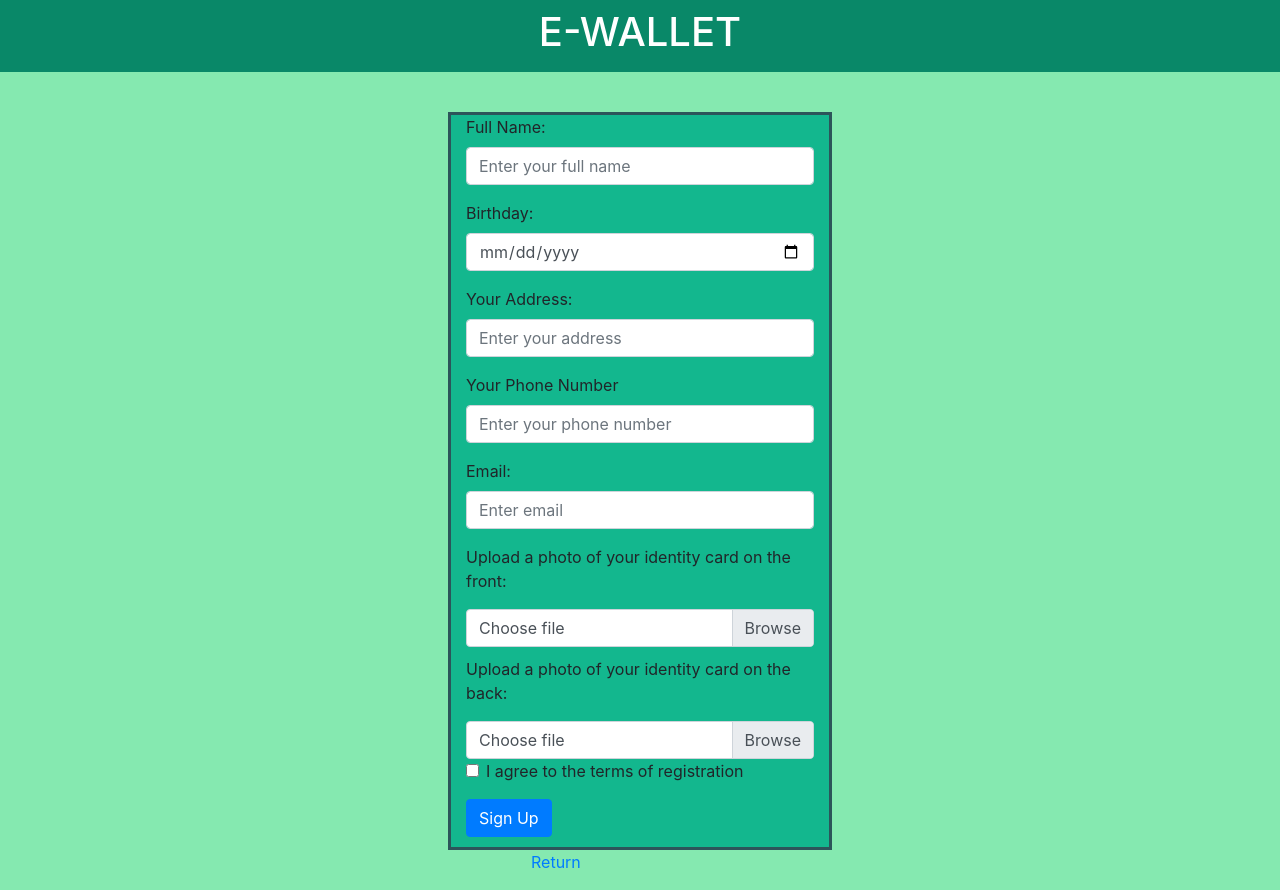
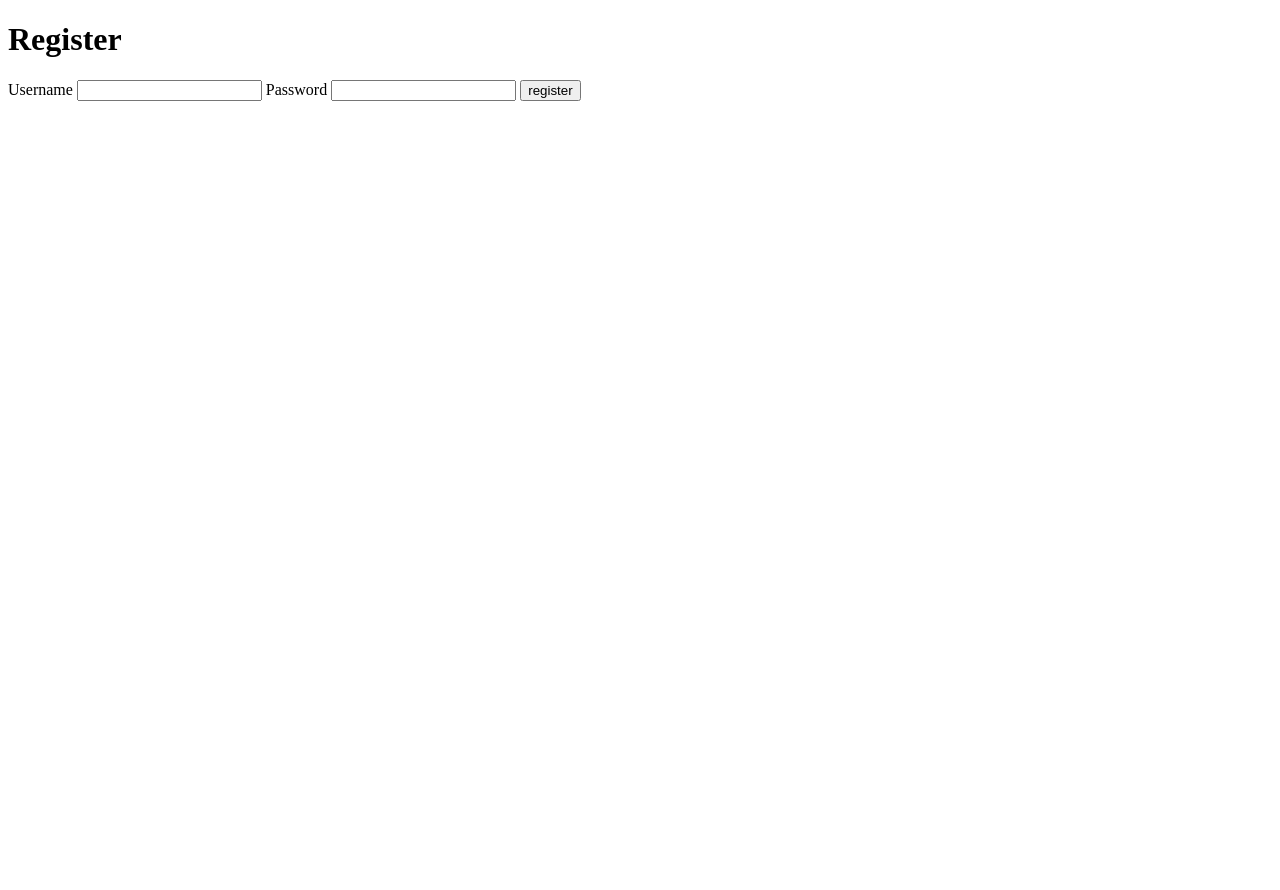
Before and after one commit to BUynn/webFinal, a PHP site: page /register.php in a window 1280 px wide. After the commit the page ends 101 px from the top, so only its background shows below. Run offline with PHP 8.4, Linux system fonts and the light colour scheme.

Commit message:
register

```diff
--- /dev/null
+++ b/BCWEBCK/Controller/CheckRegister.php
@@ -0,0 +1,19 @@
+<?php
+    require_once 'Config.php';
+    ob_start();
+    session_start();
+    //check register
+    if(isset($_POST['register'])){
+        $username = $_POST['username'];
+        $password = $_POST['password'];
+        $sql = "INSERT INTO __account (username,password) VALUES ('$username','$password')";
+        if(mysqli_query($conn,$sql)){
+            echo "Register success";
+        }else{
+            echo "Register failed";
+        }
+
+        //redirect to login page
+        header("Location: ../View/login.php");
+    }
+?>
--- a/BCWEBCK/View/index.php
+++ b/BCWEBCK/View/index.php
@@ -14,5 +14,10 @@ if(isset($_SESSION['username'])){
 </head>
 <body>
     <h1>Hello World</h1>
+    <a href="login.php">Logout</a>
+    <?php
+    session_destroy();
+    ?>
+
 </body>
 </html>
--- a/BCWEBCK/View/register.php
+++ b/BCWEBCK/View/register.php
@@ -1,108 +1,19 @@
+<?php
+    include('../Controller/CheckRegister.php');
+?>
 <!DOCTYPE html>
-<html lang="en">
+<html>
 <head>
-    <meta charset="UTF-8">
-    <meta http-equiv="X-UA-Compatible" content="IE=edge">
-    <meta name="viewport" content="width=device-width, initial-scale=1.0">
-    <title>Đăng Ký</title>
-    <link rel="stylesheet" href="https://cdn.jsdelivr.net/npm/bootstrap@4.6.1/dist/css/bootstrap.min.css">
-    <script src="https://cdn.jsdelivr.net/npm/jquery@3.6.0/dist/jquery.slim.min.js"></script>
-    <script src="https://cdn.jsdelivr.net/npm/popper.js@1.16.1/dist/umd/popper.min.js"></script>
-    <script src="https://cdn.jsdelivr.net/npm/bootstrap@4.6.1/dist/js/bootstrap.bundle.min.js"></script>
-    <link rel="stylesheet" href="../Resource/css/dangky.css">
+    <title>Register</title>
 </head>
 <body>
-    <div class="taskbar1">
-        <h1>E-WALLET</h1>
-    </div>
-
-
-    <div class="container">
-        <form action="/action_page.php" class="needs-validation" novalidate>
-            <div class="form-group">
-                <label for="fullname">Full Name:</label>
-                <input type="text" class="form-control" id="name" placeholder="Enter your full name" name="fullname" required>
-                <div class="invalid-feedback">Please enter your full name.</div>
-            </div>
-
-            <div class="form-group">
-                <label for="birthday">Birthday:</label>
-                <input type="date" class="form-control" id="birthday" name="birthday" required>
-                <div class="invalid-feedback">Please enter your birthday.</div>
-            </div>
-
-            <div class="form-group">
-                <label for="address">Your Address:</label>
-                <input type="text" class="form-control" id="address" placeholder="Enter your address" name="address" required>
-                <div class="invalid-feedback">Please enter your address.</div>
-            </div>
-
-            <div class="form-group">
-                <label for="phone">Your Phone Number</label>
-                <input type="text" class="form-control" id="phone" placeholder="Enter your phone number" name="phone" required>
-                <div class="invalid-feedback">Please enter your phone number.</div>
-            </div>
-
-            <div class="form-group">
-                <label for="email">Email:</label>
-                <input type="email" class="form-control" id="email" placeholder="Enter email" name="email" required>
-                <div class="invalid-feedback">Please enter your email.</div>
-            </div>
-
-            <p>Upload a photo of your identity card on the front:</p>
-            <div class="custom-file">
-                <input type="file" class="custom-file-input" id="customFile" required>
-                <label class="custom-file-label" for="customFile">Choose file</label>
-                <div class="invalid-feedback">Please upload a photo of your identity card on the front.</div>
-            </div>
-            <!-- <p>Default file:</p>
-            <input type="file" id="myFile" name="filename2"> -->
-
-            <p style="padding-top: 10px">Upload a photo of your identity card on the back:</p>
-            <div class="custom-file">
-                <input type="file" class="custom-file-input" id="customFile" required>
-                <label class="custom-file-label" for="customFile">Choose file</label>
-                <div class="invalid-feedback">Please upload a photo of your identity card on the back.</div>
-            </div>
-            <!-- <p>Default file:</p>
-            <input type="file" id="myFile" name="filename2"> -->
-
-            <div class="form-group form-check">
-                <label class="form-check-label">
-                <input class="form-check-input" type="checkbox" name="check" required> I agree to the terms of registration
-                <div class="invalid-feedback">Please click the confirm.</div>
-            </label>
-            </div>
-            <button type="submit" class="btn btn-primary">Sign Up</button>
-        </form>
-    </div>
-    <div class="dk">
-        <p><a href="trangchu.html">Return</a></p>
-    </div>
-
-    <script>
-        $(".custom-file-input").on("change", function() {
-          var fileName = $(this).val().split("\\").pop();
-          $(this).siblings(".custom-file-label").addClass("selected").html(fileName);
-        });
-    </script>
-
-    <script>
-        (function() {
-        'use strict';
-        window.addEventListener('load', function() {
-            var forms = document.getElementsByClassName('needs-validation');
-            var validation = Array.prototype.filter.call(forms, function(form) {
-            form.addEventListener('submit', function(event) {
-                if (form.checkValidity() === false) {
-                event.preventDefault();
-                event.stopPropagation();
-                }
-                form.classList.add('was-validated');
-            }, false);
-            });
-        }, false);
-        })();
-    </script>
+    <h1>Register</h1>
+    <form action="../Controller/CheckRegister.php" method="post">
+        <label for="username">Username</label>
+        <input type="text" name="username" id="username">
+        <label for="password">Password</label>
+        <input type="password" name="password" id="password">
+        <input type="submit" name="register" value="register">
+    </form>
 </body>
 </html>
```
Also changed, not shown: BCWEBCK/dangky.css (deleted, +0 -42 lines), BCWEBCK/dangky.html (deleted, +0 -108 lines), BCWEBCK/trangchu.css (deleted, +0 -42 lines), BCWEBCK/trangchu.html (deleted, +0 -65 lines).
